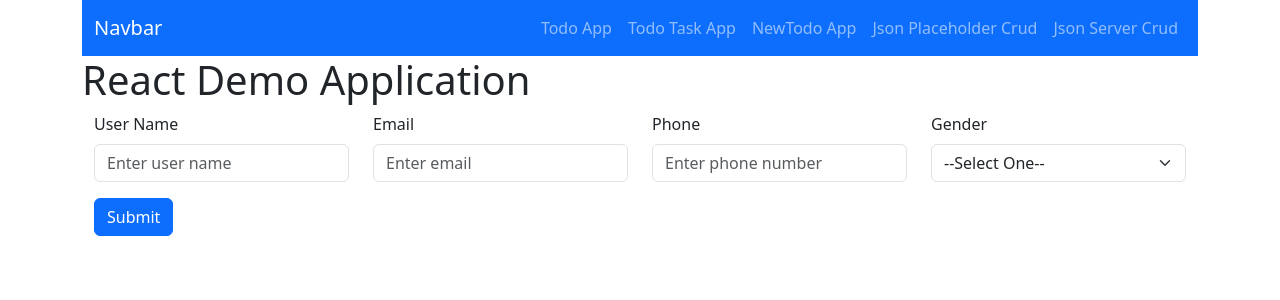
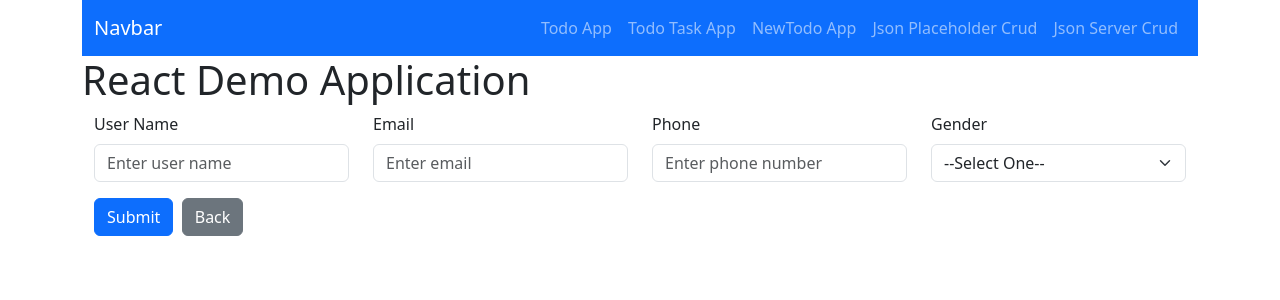
Before and after one commit to gitcoder-23/react18-demo-tutorial-app-kr, a React (Create React App) app: page /jsonserver/add/newuser in a window 1280 px wide. Shown: the top 300 px of the page. Built offline with nearby package versions, Linux system fonts and the light colour scheme.

Commit message:
button added for back

```diff
--- a/src/CrudRealJsonServer/AddNewUser.js
+++ b/src/CrudRealJsonServer/AddNewUser.js
@@ -3,6 +3,7 @@ import React, { useState } from "react";
 import { Button, Form } from "react-bootstrap";
 import { baseUrl } from "../config";
 import { toast } from "react-toastify";
+import { Link } from "react-router-dom";
 
 const AddNewUser = () => {
   const [userFormState, setUserFormState] = useState({
@@ -115,9 +116,17 @@ const AddNewUser = () => {
             </Form.Group>
           </div>
         </div>
-
         <Button variant="primary" type="button" onClick={addNewUser}>
           Submit
+        </Button>{" "}
+        &nbsp;
+        <Button variant="secondary" type="button">
+          <Link
+            to="/jsonserver/newuserlist"
+            style={{ color: "#fff", textDecoration: "none" }}
+          >
+            Back
+          </Link>
         </Button>
       </Form>
     </div>
```
